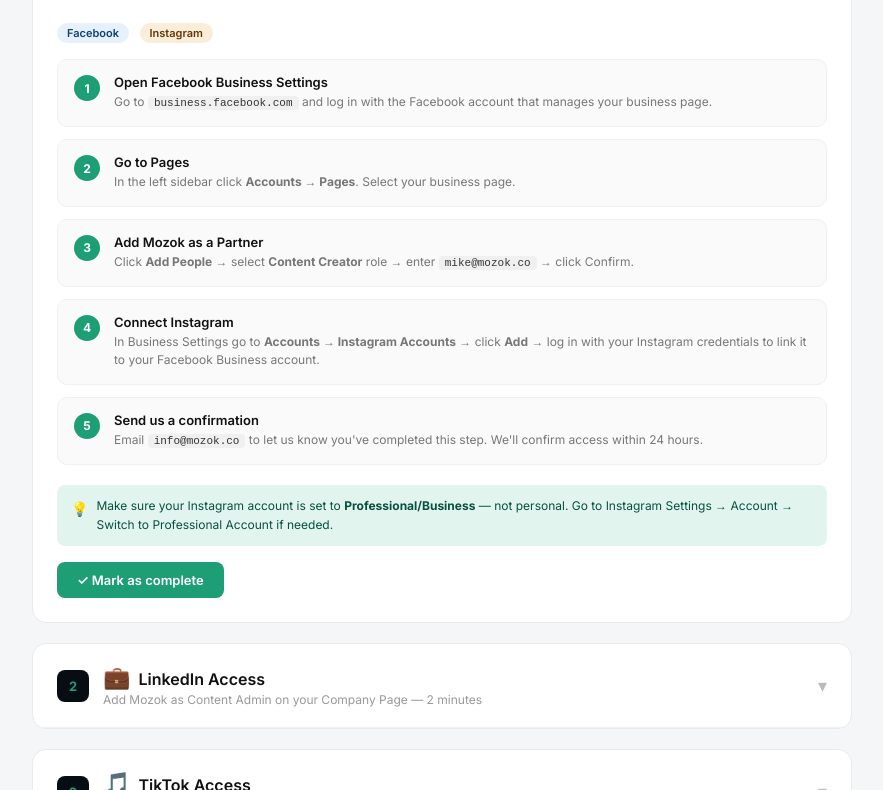
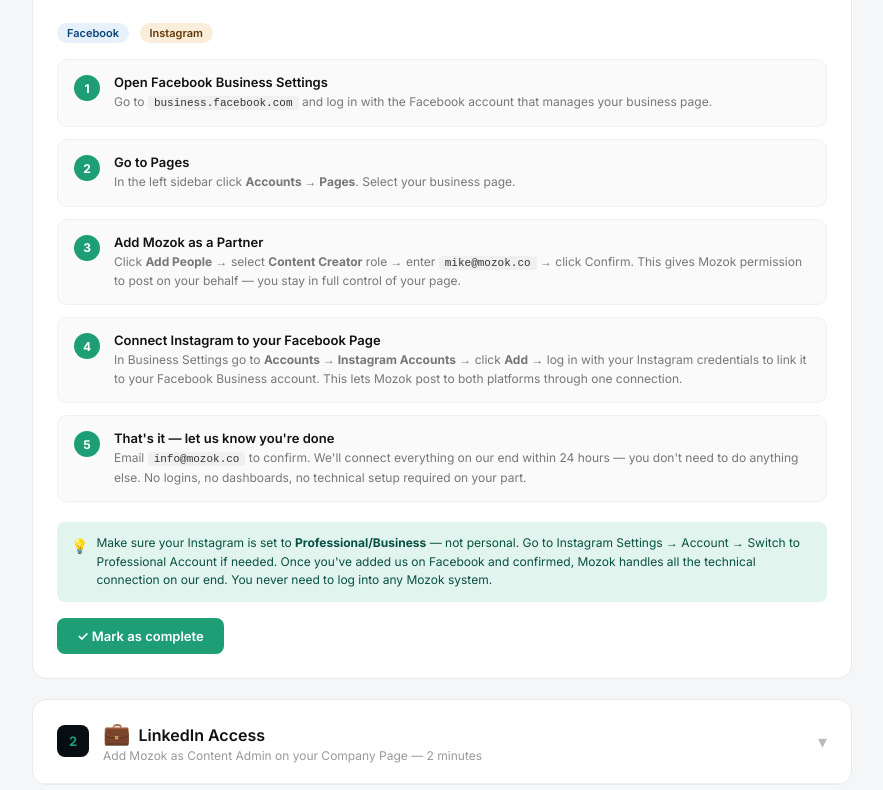
Before and after one commit to mikedojcin-cell/mozok-agent, a website: page public/onboarding.html in a window 1280 px wide. Shown: the part 601-1391 px from the top of the page, without its empty margins (198-1081 px from the left). Drawn offline with Linux system fonts and the light colour scheme.

Commit message:
Update onboarding.html

```diff
--- a/public/onboarding.html
+++ b/public/onboarding.html
@@ -170,25 +170,25 @@ body { font-family: 'Inter', sans-serif; background: #f5f6f8; color: #111; }
           <div class="step-n">3</div>
           <div class="step-content">
             <div class="step-title">Add Mozok as a Partner</div>
-            <div class="step-desc">Click <strong>Add People</strong> → select <strong>Content Creator</strong> role → enter <code>mike@mozok.co</code> → click Confirm.</div>
+            <div class="step-desc">Click <strong>Add People</strong> → select <strong>Content Creator</strong> role → enter <code>mike@mozok.co</code> → click Confirm. This gives Mozok permission to post on your behalf — you stay in full control of your page.</div>
           </div>
         </div>
         <div class="step">
           <div class="step-n">4</div>
           <div class="step-content">
-            <div class="step-title">Connect Instagram</div>
-            <div class="step-desc">In Business Settings go to <strong>Accounts → Instagram Accounts</strong> → click <strong>Add</strong> → log in with your Instagram credentials to link it to your Facebook Business account.</div>
+            <div class="step-title">Connect Instagram to your Facebook Page</div>
+            <div class="step-desc">In Business Settings go to <strong>Accounts → Instagram Accounts</strong> → click <strong>Add</strong> → log in with your Instagram credentials to link it to your Facebook Business account. This lets Mozok post to both platforms through one connection.</div>
           </div>
         </div>
         <div class="step">
           <div class="step-n">5</div>
           <div class="step-content">
-            <div class="step-title">Send us a confirmation</div>
-            <div class="step-desc">Email <code>info@mozok.co</code> to let us know you've completed this step. We'll confirm access within 24 hours.</div>
+            <div class="step-title">That's it — let us know you're done</div>
+            <div class="step-desc">Email <code>info@mozok.co</code> to confirm. We'll connect everything on our end within 24 hours — you don't need to do anything else. No logins, no dashboards, no technical setup required on your part.</div>
           </div>
         </div>
       </div>
-      <div class="tip"><div class="tip-icon">💡</div><span>Make sure your Instagram account is set to <strong>Professional/Business</strong> — not personal. Go to Instagram Settings → Account → Switch to Professional Account if needed.</span></div>
+      <div class="tip"><div class="tip-icon">💡</div><span>Make sure your Instagram is set to <strong>Professional/Business</strong> — not personal. Go to Instagram Settings → Account → Switch to Professional Account if needed. Once you've added us on Facebook and confirmed, Mozok handles all the technical connection on our end. You never need to log into any Mozok system.</span></div>
       <button class="done-btn" onclick="markDone(1)">✓ Mark as complete</button>
     </div>
   </div>
@@ -224,7 +224,7 @@ body { font-family: 'Inter', sans-serif; background: #f5f6f8; color: #111; }
           <div class="step-n">3</div>
           <div class="step-content">
             <div class="step-title">Add Mozok as Content Admin</div>
-            <div class="step-desc">Click <strong>Add Admin</strong> → search for <code>Mike Dojcin</code> or enter <code>mike@mozok.co</code> → set role to <strong>Content Admin</strong> → Save.</div>
+            <div class="step-desc">Click <strong>Add Admin</strong> → search for <code>Mike Dojcin</code> or enter <code>mike@mozok.co</code> → set role to <strong>Content Admin</strong> → Save. Then email <code>info@mozok.co</code> to confirm — we'll handle everything else on our end.</div>
           </div>
         </div>
       </div>
```
